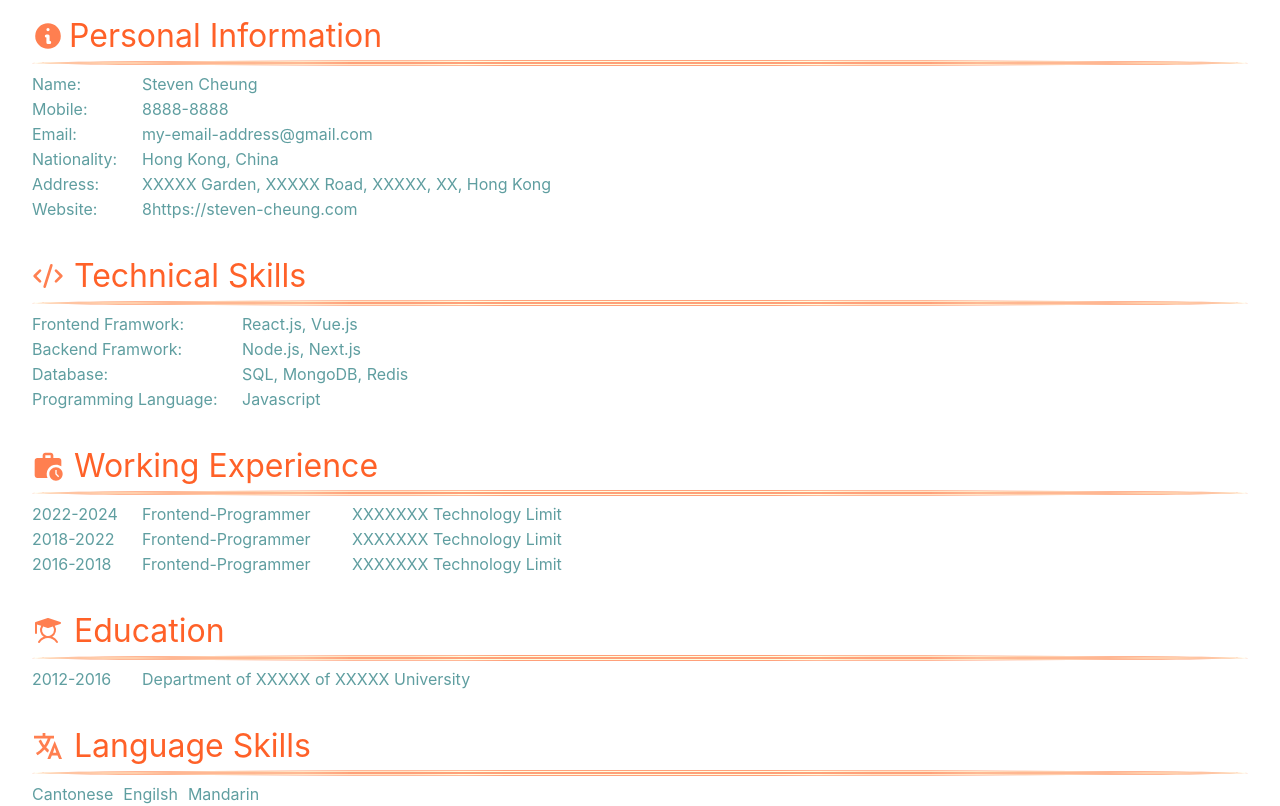
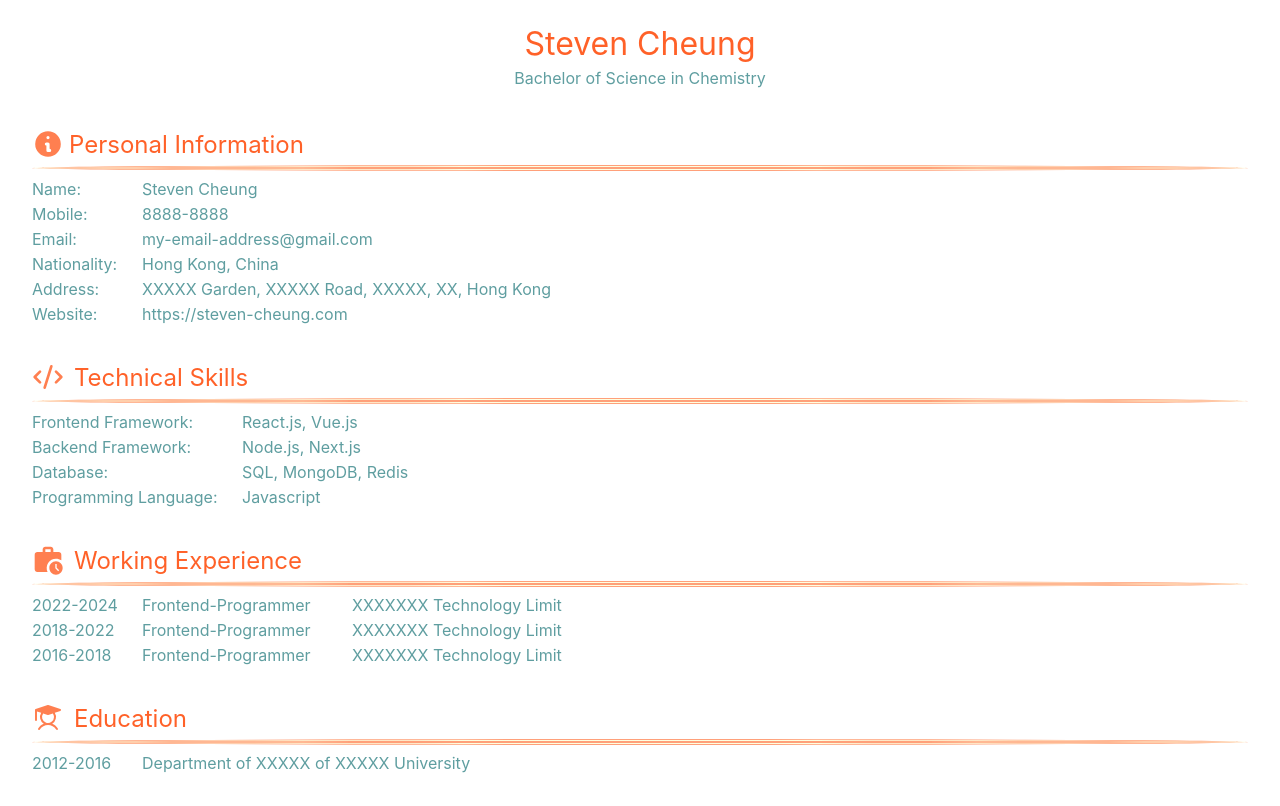
Before and after one commit to Steven-CheungSiuFung/my-resume-template, a React (Create React App) app: page / in a window 1280 px wide. Shown: the top 806 px of the page. Built offline with nearby package versions, Linux system fonts and the light colour scheme.

Commit message:
create header component

```diff
--- a/src/App.js
+++ b/src/App.js
@@ -1,3 +1,4 @@
+import Header from './sessions/header/header.component';
 import PersonalProfile from './sessions/personal-profile/personal-profile.component';
 import TechnicalSkills from './sessions/technical-skills/technical-skills.component';
 import WorkingExperience from './sessions/working-experience/working-experience.component';
@@ -10,6 +11,7 @@ import './App.css';
 function App() {
   return (
     <div>
+      <Header />
       <PersonalProfile />
       <TechnicalSkills />
       <WorkingExperience />
--- a/src/components/style-text/style-text.component.jsx
+++ b/src/components/style-text/style-text.component.jsx
@@ -1,6 +1,6 @@
 import { StyleTextContainer } from "./style-text.style";
 
-function StyleText({fontSize="2rem", color="rgb(255, 97, 40)", children}) {
+function StyleText({fontSize="1.5rem", color="rgb(255, 97, 40)", children}) {
     return (
         <StyleTextContainer fontSize={fontSize} color={color}>
             {children}
--- a/src/sessions/availability-and-salary/availability-and-salary.component.jsx
+++ b/src/sessions/availability-and-salary/availability-and-salary.component.jsx
@@ -9,6 +9,7 @@ import StyleText from "../../components/style-text/style-text.component";
 import { BsUniversalAccess } from "react-icons/bs";
 
 import './availability-and-salary.style.css';
+import LineWrapper from "../../components/line-wrapper/line-wrapper.component";
 
 function AvailabilityAndSalary() {
     return (
@@ -16,6 +17,7 @@ function AvailabilityAndSalary() {
             <SubTitle><BsUniversalAccess /><Spacer /><StyleText>Availability And Salary</StyleText></SubTitle>
             <SplitLine />
             <Text>Immediately available</Text>
+            <LineWrapper columns="repeat(2,max-content)"><Text>Expected salary:</Text><Text>HK$ XX,XXX</Text></LineWrapper>
         </SessionContainer>
     )
 }
--- /dev/null
+++ b/src/sessions/header/header.component.jsx
@@ -0,0 +1,18 @@
+import StyleText from '../../components/style-text/style-text.component';
+import Spacer from '../../components/spacer/spacer.component';
+
+import './header.style.css';
+
+function Header() {
+    return (
+        <div className='header'>
+            <Spacer position='top' size='1.5rem' />
+            <StyleText fontSize='2rem'>Steven Cheung</StyleText>
+            <Spacer position='bottom' size='5px' />
+            <StyleText fontSize='1rem' color='cadetblue'>Bachelor of Science in Chemistry</StyleText>
+            <Spacer position='bottom' size='1.5rem' />
+        </div>
+    )
+}
+
+export default Header;
--- /dev/null
+++ b/src/sessions/header/header.style.css
@@ -0,0 +1,6 @@
+.header {
+    display: flex;
+    flex-direction: column;
+    align-items: center;
+    justify-content: center;
+}
--- a/src/sessions/personal-profile/personal-profile.component.jsx
+++ b/src/sessions/personal-profile/personal-profile.component.jsx
@@ -21,7 +21,7 @@ function PersonalProfile() {
             <LineWrapper><Text>Email:</Text><Text>my-email-address@gmail.com</Text></LineWrapper>
             <LineWrapper><Text>Nationality:</Text><Text>Hong Kong, China</Text></LineWrapper>
             <LineWrapper><Text>Address:</Text><Text>XXXXX Garden, XXXXX Road, XXXXX, XX, Hong Kong</Text></LineWrapper>
-            <LineWrapper><Text>Website:</Text><Text>8https://steven-cheung.com</Text></LineWrapper>
+            <LineWrapper><Text>Website:</Text><Text>https://steven-cheung.com</Text></LineWrapper>
         </SessionContainer>
     )
 }
--- a/src/sessions/technical-skills/technical-skills.component.jsx
+++ b/src/sessions/technical-skills/technical-skills.component.jsx
@@ -16,8 +16,8 @@ function TechnicalSkills() {
         <SessionContainer>
             <SubTitle><LuCodeXml /><Spacer /><StyleText>Technical Skills</StyleText></SubTitle>
             <SplitLine />
-            <LineWrapper columns="200px 1fr"><Text>Frontend Framwork:</Text><Text>React.js, Vue.js</Text></LineWrapper>
-            <LineWrapper columns="200px 1fr"><Text>Backend Framwork:</Text><Text>Node.js, Next.js</Text></LineWrapper>
+            <LineWrapper columns="200px 1fr"><Text>Frontend Framework:</Text><Text>React.js, Vue.js</Text></LineWrapper>
+            <LineWrapper columns="200px 1fr"><Text>Backend Framework:</Text><Text>Node.js, Next.js</Text></LineWrapper>
             <LineWrapper columns="200px 1fr"><Text>Database:</Text><Text>SQL, MongoDB, Redis</Text></LineWrapper>
             <LineWrapper columns="200px 1fr"><Text>Programming Language:</Text><Text>Javascript</Text></LineWrapper>
         </SessionContainer>
```
